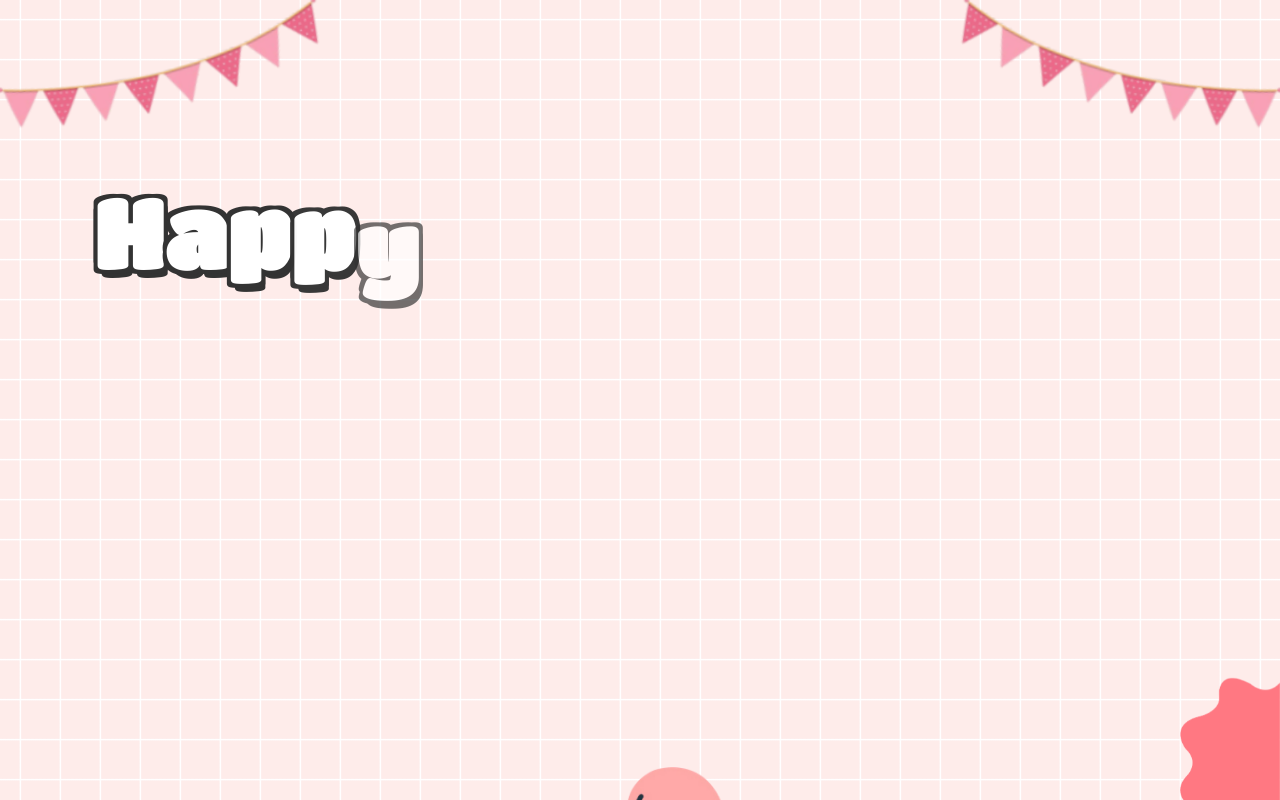
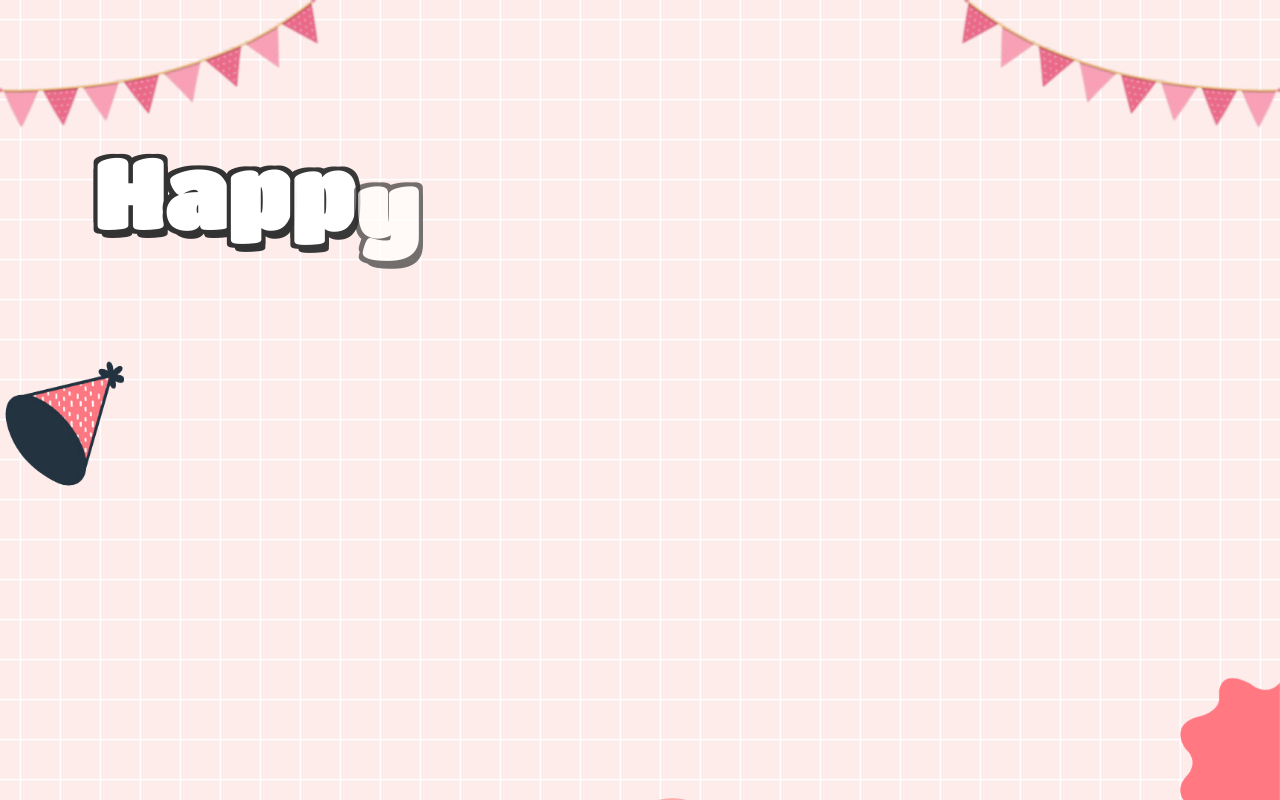
Before and after one commit to bastianmaulana622-ai/Birthday-Shinta, a plain HTML site: page index.html in a window 1280 px wide. Drawn offline with nearby package versions, Linux system fonts and the light colour scheme; files whose address does not match are found by name; a web font is replaced by a local one.

Commit message:
Change class from 'hat' to 'image' in index.html

```diff
--- a/index.html
+++ b/index.html
@@ -44,7 +44,7 @@
                         <span style="--t: 6.2s;">a</span>
                         <span style="--t: 6.4s;">y</span>
                     </h1>
-                    <div class="hat">
+                    <div class="image">
                         <img src="./hat.png" alt="" width="130">
                     </div>
                 </div>
```
